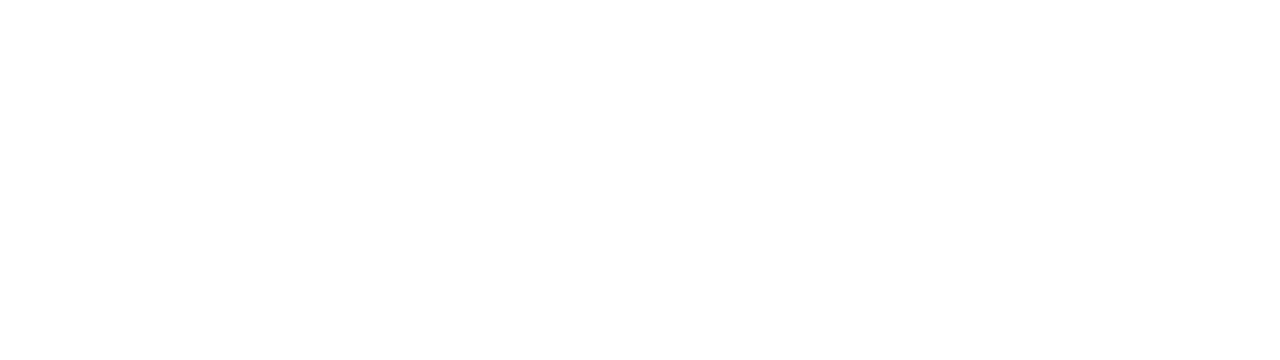
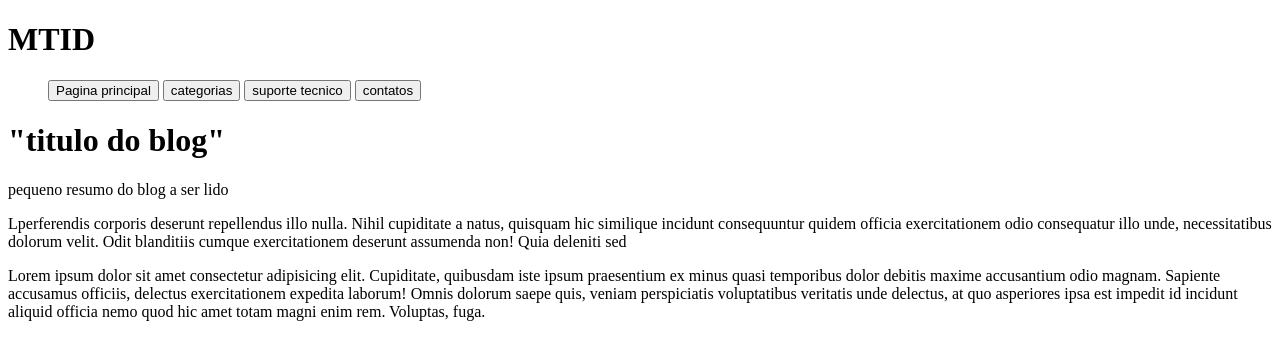
Before and after one commit to VitorBernalRodrigues/pjt-randows, a plain HTML site: page index.html in a window 1280 px wide. Drawn offline with Linux system fonts and the light colour scheme.

Commit message:
estrutura-basica
estrutura basica do projeto, apenas o html

```diff
--- a/index.html
+++ b/index.html
@@ -1,11 +1,46 @@
 <!DOCTYPE html>
-<html lang="en">
+<html lang="pt-br">
 <head>
     <meta charset="UTF-8">
     <meta name="viewport" content="width=device-width, initial-scale=1.0">
-    <title>Document</title>
+    <title>BlogDoMatagalIndigina</title>
 </head>
 <body>
+    <header>
+        <div id="barra-menu">
+            <h1>MTID</h1>
+            <menu>
+                <!-- button é só um exemplo, dependendo da necessidade, dificilmente vamos usar button -->
+                <button>Pagina principal</button>
+                <button>categorias</button>
+                <button>suporte tecnico</button>
+                <button>contatos</button>
+            </menu>
+        </div>
+        <div id="banner">
+            <!-- banner -->
+        </div>
+    </header>
+    <body>
+        <div id="comeco-do-blog">
+            <h1 id="titulo">"titulo do blog"</h1>
+            <p>pequeno resumo do blog a ser lido</p>
+        </div>
 
+        <div id="corpo-do-texto">
+            <!-- depois quando fomos fazer o js, inclimentamos uma funçao para q adicione o usuario adicione o quanto precisar -->
+            <p>
+                Lperferendis corporis deserunt repellendus illo nulla. Nihil cupiditate a natus, quisquam hic similique incidunt consequuntur quidem officia exercitationem odio consequatur illo unde, necessitatibus dolorum velit.
+                Odit blanditiis cumque exercitationem deserunt assumenda non! Quia deleniti sed
+            </p>
+            <p>
+                Lorem ipsum dolor sit amet consectetur adipisicing elit. Cupiditate, quibusdam iste ipsum praesentium ex minus quasi temporibus dolor debitis maxime accusantium odio magnam. Sapiente accusamus officiis, delectus exercitationem expedita laborum! Omnis dolorum saepe quis, veniam perspiciatis voluptatibus veritatis unde delectus, at quo asperiores ipsa est impedit id incidunt aliquid officia nemo quod hic amet totam magni enim rem. Voluptas, fuga.
+            </p>
+        </div>
+    </body>
+    <footer id="fundo-pagina">
+        <!-- algumas coisas com nome de quem criou o blog, contatos, etc... -->
+    </footer>
 </body>
 </html>
+    <!-- tudo com id pq quase tudo vai ser alterado pelo js -->
--- a/script.js
+++ b/script.js
@@ -0,0 +1 @@
+// aqui por ultimo
--- a/style.css
+++ b/style.css
@@ -0,0 +1,5 @@
+* {
+    margin: 0;
+}
+
+/* css é contigo, deixa comentarios explicando cada coisa, */
```
